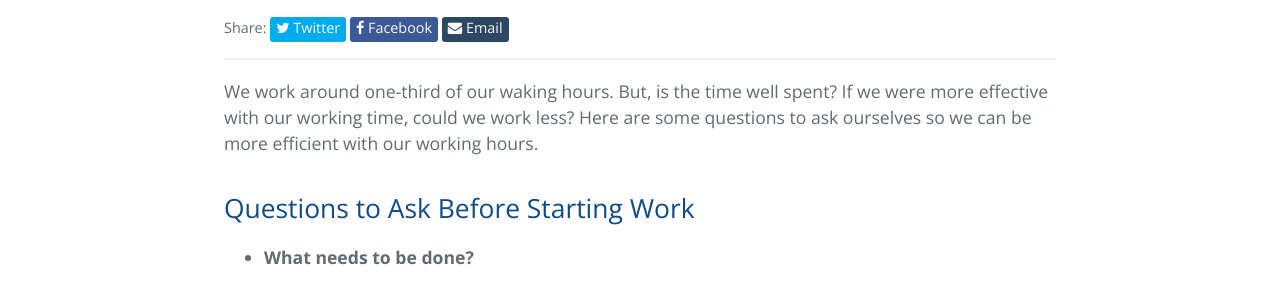
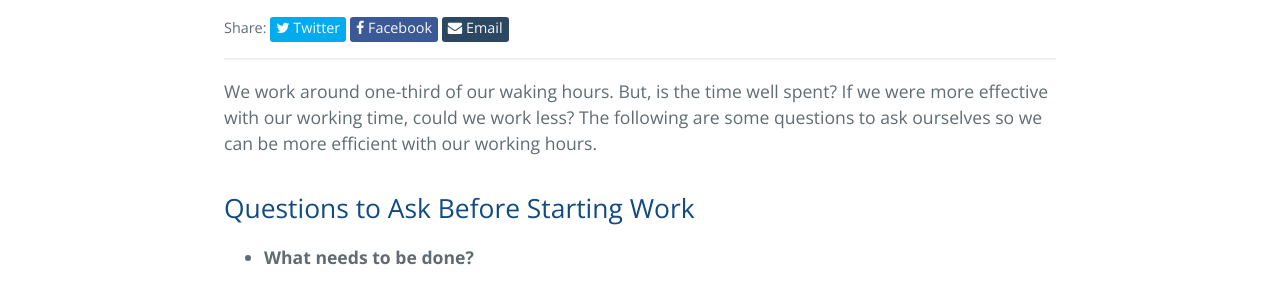
Before and after one commit to jonmbake/jonbake.com, a Jekyll site: the page built from blog/_posts/2020-12-23-questions-to-ask-for-more-effective-work.md, in a window 1280 px wide. Shown: the part 385-677 px from the top of the page. Built offline with Jekyll 4.4.1, drawn with Linux system fonts in a browser that asks for light colours; nearby versions of some CDN libraries.

```diff
--- a/blog/_posts/2020-12-23-questions-to-ask-for-more-effective-work.md
+++ b/blog/_posts/2020-12-23-questions-to-ask-for-more-effective-work.md
@@ -3,7 +3,7 @@ layout: default
 title: Questions to Ask For More Effective Work
 ---
 
-We work around one-third of our waking hours. But, is the time well spent? If we were more effective with our working time, could we work less? Here are some questions to ask ourselves so we can be more efficient with our working hours.
+We work around one-third of our waking hours. But, is the time well spent? If we were more effective with our working time, could we work less? The following are some questions to ask ourselves so we can be more efficient with our working hours.
 
 ## Questions to Ask Before Starting Work
 
--- /dev/null
+++ b/googleee26d9c393395351.html
@@ -0,0 +1 @@
+google-site-verification: googleee26d9c393395351.html
```
